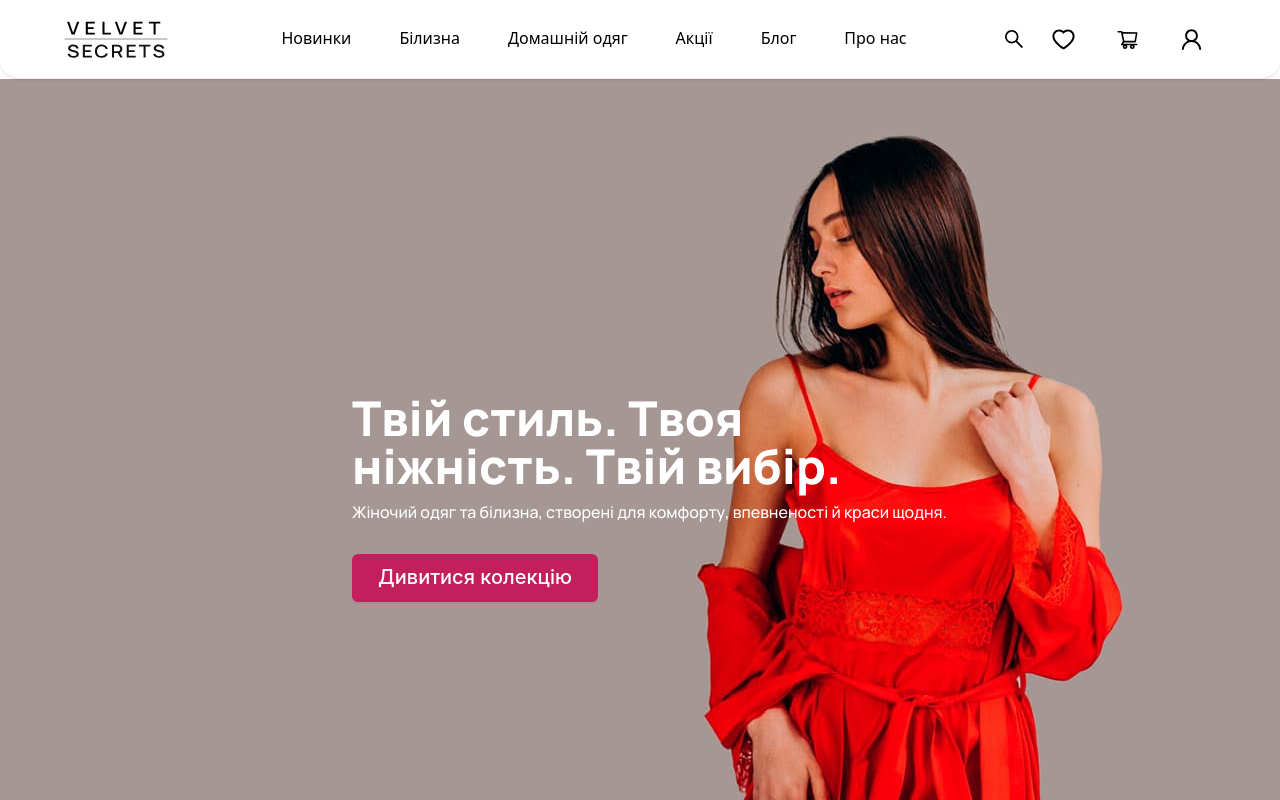
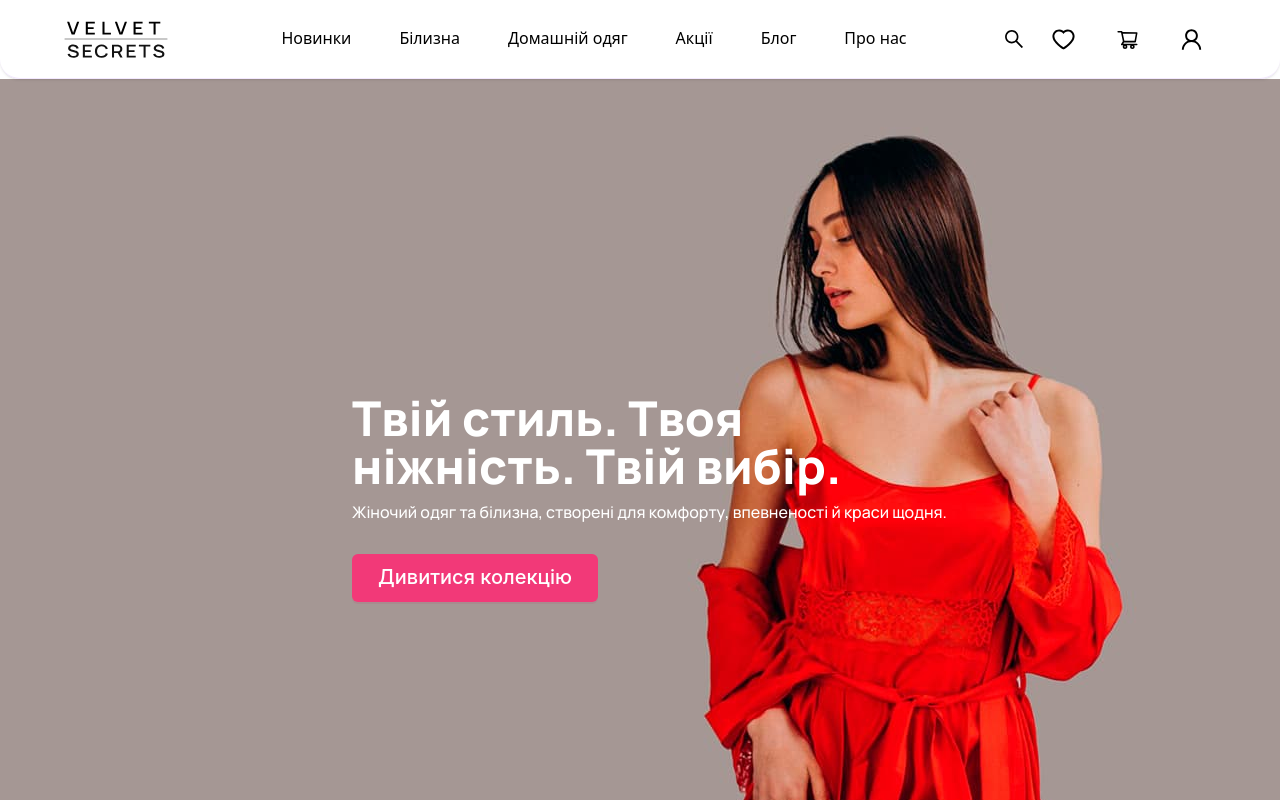
Before and after one commit to Den-web/Velvet.Secrets-online-shop, a React (Vite) app: page / in a window 1280 px wide. Shown: the top 800 px of the page. Built offline with nearby package versions, Linux system fonts and the light colour scheme.

Commit message:
add custom-button-hero heroSlider and index.css

```diff
--- a/src/components/atoms/Button.tsx
+++ b/src/components/atoms/Button.tsx
@@ -1,13 +1,14 @@
 import React from 'react';
 import { Button as AntButton } from 'antd';
+import type { ButtonProps as AntButtonProps } from 'antd';
 
-type ButtonProps = React.ComponentProps<typeof AntButton> & {
+type ButtonProps = AntButtonProps & {
   children: React.ReactNode;
   className?: string;
 };
 
 const Button: React.FC<ButtonProps> = ({ children, className = '', ...props }) => (
-  <AntButton className={className} {...props} htmlType={props.htmlType || 'button'}>
+  <AntButton {...props} className={`${className}`} htmlType={props.htmlType || 'button'}>
     {children}
   </AntButton>
 );
--- a/src/components/molecules/HeroSlide.tsx
+++ b/src/components/molecules/HeroSlide.tsx
@@ -64,11 +64,8 @@ const HeroSlide: React.FC<HeroSlideProps> = ({ title, subtitle, image, screen })
           `}
         >
           <Button
-            className={`
-    bg-pink5 text-white font-medium border border-transparent transition-all duration-300
-    hover:bg-white hover:border-pink5 hover:text-grey6
+            className={` custom-button-hero
     text-[16px] md:text-[16px] lg:text-[20px]
-    shadow-[0_2px_0_0_rgba(195,31,92,0.1)]
     ${
       screen === 'desktop'
         ? 'w-[246px] h-[48px] px-10 py-5'
--- a/src/index.css
+++ b/src/index.css
@@ -77,3 +77,21 @@ body {
   width: 100%;
   box-sizing: border-box;
 }
+
+/* index.css або global.css */
+
+.custom-button-hero {
+  background-color: #f23978 !important; /* рожевий */
+  color: #ffffff !important; /* білий */
+  font-weight: 500;
+  border: 1px solid transparent !important;
+  box-shadow: 0 2px 0 0 rgba(195, 31, 92, 0.1) !important;
+  transition: all 0.3s ease !important;
+  outline: none !important;
+}
+
+.custom-button-hero:hover {
+  background-color: #ffffff !important;
+  color: #4b4b4b !important;
+  border: 1px solid #f23978 !important;
+}
```
